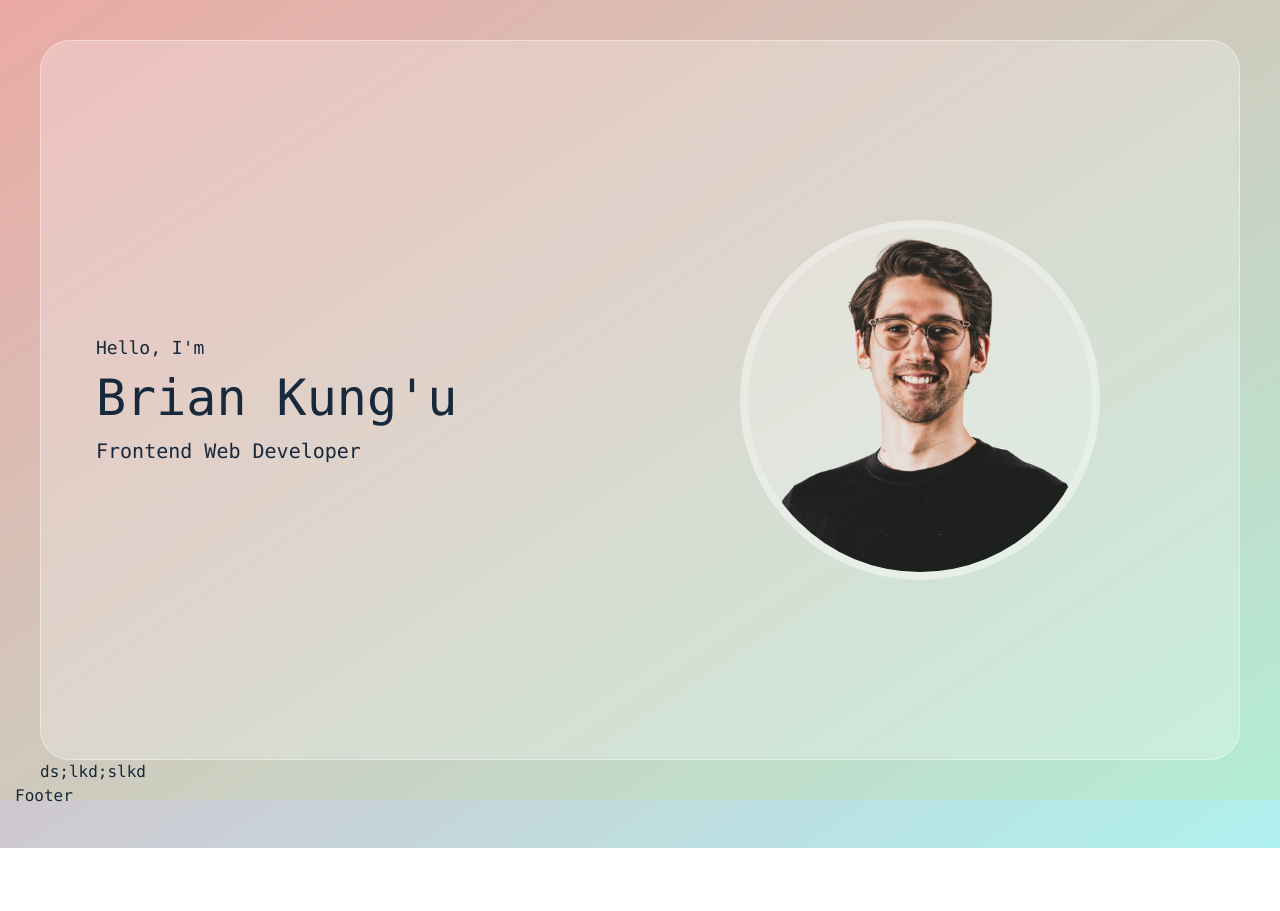
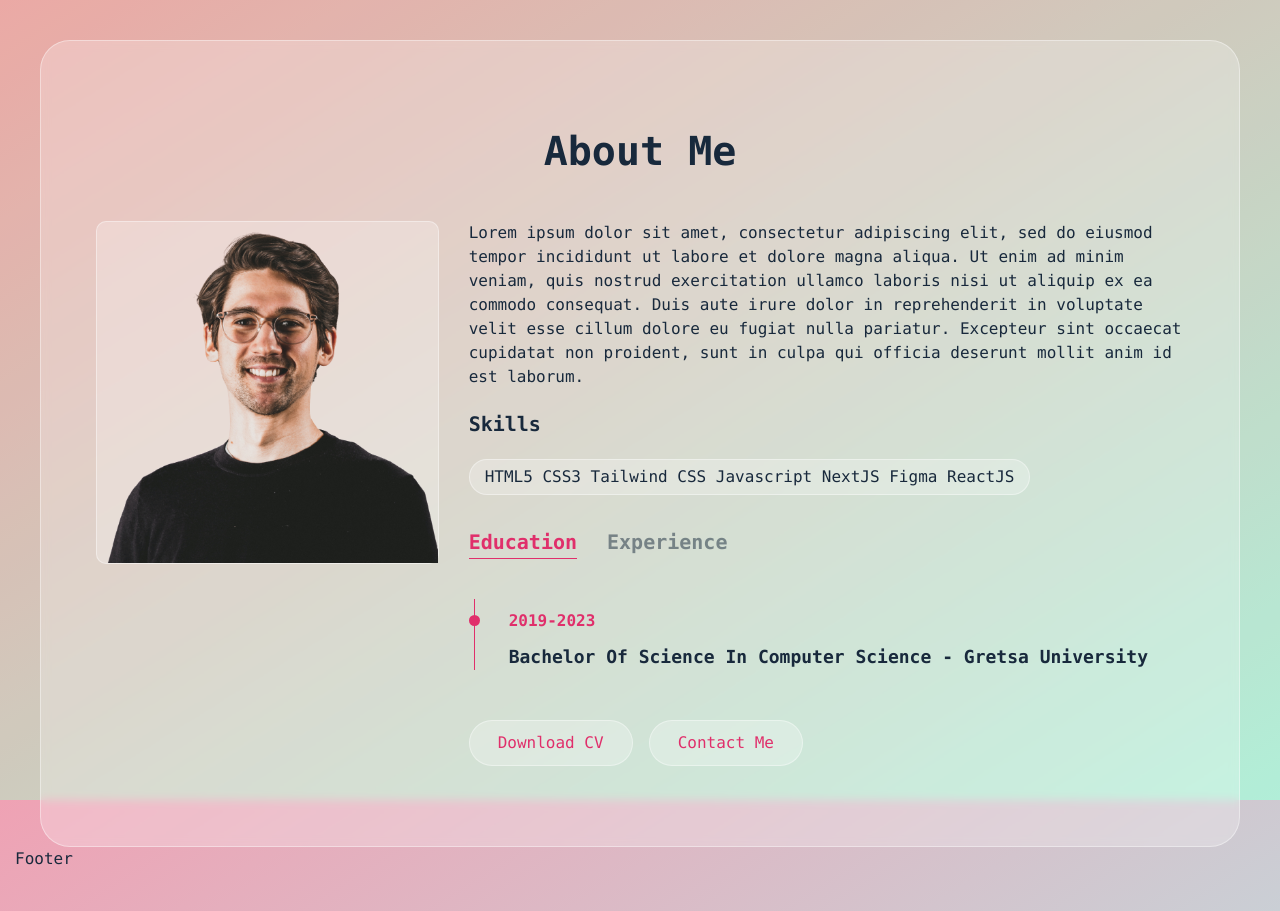
Before and after one commit to brianKungu/BrianKunguDEV, a Next.js app: page / in a window 1280 px wide. Before the commit the page ends 848 px from the top, so only its background shows below. Built offline with nearby package versions, Linux system fonts and the light colour scheme.

Commit message:
About Page design complete

```diff
--- a/components/sections/About.js
+++ b/components/sections/About.js
@@ -1,9 +1,54 @@
-import React from "react";
+import Image from "next/image";
+import React, { useState } from "react";
+import details from "../../utils/data";
+import Tabs from "./Tabs";
+import Link from 'next/link'
+export default function About() {
+  // const [date, setDate] = useState();
+  return (
+    <section className="about-section sec-padding" id="about">
+      <div className="container">
+        <div className="section-title">
+          <h2>about me</h2>
+        </div>
+        <div className="grid md:grid-cols-3">
+          <div className="about-img">
+            <div className="img-box">
+              <Image
+                src="/images/testimage2.png"
+                priority
+                width={400}
+                height={400}
+                alt="my image"
+              />
+            </div>
+          </div>
 
-export default function About() {
-  return (
-    <>
-      <div id="about">ds;lkd;slkd</div>
-    </>
+          <div className="about-text col-span-2 ">
+            {details.map((detail, index) => {
+              // console.log(detail.education.name);
+              const skills = detail.skill.join(" ");
+              // setDate(detail.education);
+              return (
+                <div key={index}>
+                  <p>{detail.description}</p>
+                  <h3>skills</h3>
+                  <div className="skills">
+                    <div className="skill-item">{skills}</div>
+                  </div>
+                  {detail &&
+                    detail.education.map((item, index) => {
+                      console.log(item.name);
+                      return <Tabs date={item.date} school={item.school} course={item.course} key={index} />;
+                    })}
+                </div>
+              );
+            })}
+            <Link href="#" passHref className="btn mr-4">download CV</Link>
+            <Link href="#" passHref className="btn">contact me</Link>
+          </div>
+        </div>
+      </div>
+    </section>
   );
 }
--- a/components/sections/Header.js
+++ b/components/sections/Header.js
@@ -1,15 +1,31 @@
 import Image from "next/image";
 import React from "react";
-
+// import Link from "next/link";
+import * as Scroll from "react-scroll";
+import { Link } from "react-scroll";
 export default function Header() {
   return (
-    <section id="header" className="flex items-center">
+    <section id="header" className="flex items-center hidden-sec">
       <div className="container">
         <div className="grid md:grid-cols-2 items-center">
           <div className="home-text">
-            <p>Hello, I'm</p>
-            <h1>Brian Kung'u</h1>
+            <p>Hello, I&apos;m</p>
+            <h1>Brian Kung&apos;u</h1>
             <h2>frontend web developer</h2>
+            <Link
+              to="about"
+              spy={true}
+              smooth={true}
+              offset={50}
+              duration={500}
+              passHref
+              class="btn"
+            >
+              Get to know me
+            </Link>
+            <Link to="#" class="btn">
+              portfolio
+            </Link>
           </div>
           <div className="home-img">
             <div className="img-box">
--- /dev/null
+++ b/components/sections/Tabs.js
@@ -0,0 +1,74 @@
+import React, { useState } from "react";
+
+export default function Tabs({ date, school, course }) {
+  const [toggleTab, setToggleTab] = useState("Education");
+  return (
+    <>
+      <div className="about-tabs">
+        <button
+          type="button"
+          className={toggleTab === "Education" ? "tab-item active" : "tab-item"}
+          onClick={() => setToggleTab("Education")}
+        >
+          Education
+        </button>
+        <button
+          type="button"
+          className={
+            toggleTab === "Experience" ? "tab-item active" : "tab-item"
+          }
+          onClick={() => setToggleTab("Experience")}
+        >
+          Experience
+        </button>
+      </div>
+
+      {/* Education section */}
+      <div
+        className={toggleTab === "Education" ? "tab-content" : "hidden"}
+        id="education"
+      >
+        <div className="timeline">
+          <div className="timeline-item">
+            <span className="date">{date}</span>
+            <h4>
+              {course} - <span>{school}</span>
+            </h4>
+          </div>
+        </div>
+      </div>
+      {/* Education section */}
+
+      {/* Experience section */}
+      <div
+        className={toggleTab === "Experience" ? "tab-content" : "hidden"}
+        id="experience"
+      >
+        <div className="timeline">
+          <div className="timeline-item">
+            <span className="date">2021-2022</span>
+            <h4>
+              Frontend developer - <span>Hexlen</span>
+            </h4>
+            <p>kldfldflksdflkdlfks</p>
+          </div>
+          <div className="timeline-item">
+            <span className="date">2021-2022</span>
+            <h4>
+              Frontend developer - <span>Hexlen</span>
+            </h4>
+            <p>lkdflklkflkdfgld</p>
+          </div>
+          <div className="timeline-item">
+            <span className="date">2021-2022</span>
+            <h4>
+              Frontend developer - <span>Hexlen</span>
+            </h4>
+            <p>flskdmflkdmflk</p>
+          </div>
+        </div>
+      </div>
+      {/* Experience section */}
+    </>
+  );
+}
--- a/src/styles/globals.css
+++ b/src/styles/globals.css
@@ -43,6 +43,7 @@ body {
     var(--cyan-light)
   );
   font-size: 16px;
+  background-attachment: fixed;
   line-height: 1.5;
   color: var(--blue-dark);
   padding: 5vh 15px;
@@ -60,6 +61,18 @@ body::before {
   opacity: 0.12;
 }
 
+h1,
+h2 {
+  font-weight: 700;
+}
+
+h3,
+h4,
+h5,
+h6 {
+  font-weight: 500;
+}
+
 img {
   max-width: 100%;
   vertical-align: middle;
@@ -70,6 +83,11 @@ section {
   border: 1px solid var(--white-alpa-40);
   min-height: 90vh;
   border-radius: 30px;
+  backdrop-filter: var(--backdrop-filter-blur);
+}
+
+.hidden-sec {
+  display: none !important;
 }
 
 .main {
@@ -96,6 +114,13 @@ section {
 
 .home-text h2 {
   font-size: 20px;
+  text-transform: capitalize;
+  font-weight: 300;
+  margin: 0 0 30px;
+}
+
+.home-text .btn {
+  margin: 0 15px 15px 0;
 }
 
 .home-text h1,
@@ -121,3 +146,223 @@ section {
   width: 100%;
   border-radius: 50%;
 }
+
+/* buttons */
+button {
+  font-family: inherit;
+  user-select: none;
+}
+.btn {
+  line-height: 1.5;
+  background-color: var(--white-alpa-25);
+  padding: 10px 28px;
+  display: inline-block;
+  border-radius: 1.5em;
+  color: var(--main-color);
+  text-transform: capitalize;
+  font-weight: 500;
+  border: 1px solid var(--white-alpa-40);
+  font-size: 16px;
+  position: relative;
+  user-select: none;
+  cursor: pointer;
+  overflow: hidden;
+  vertical-align: middle;
+  transition: color 0.3s ease;
+}
+
+.btn::before {
+  content: "";
+  position: absolute;
+  left: 0;
+  top: 0;
+  height: 100%;
+  width: 0%;
+  background-color: var(--main-color);
+  z-index: -1;
+  transition: width 0.3s ease;
+}
+
+.btn:hover::before {
+  width: 100%;
+}
+
+.btn:hover {
+  color: var(--white-color);
+}
+/* buttons */
+
+/* custom scrollbar */
+::-webkit-scrollbar {
+  width: 5px;
+}
+
+::-webkit-scrolbar-track {
+  background-color: var(--white-color);
+}
+
+::-webkit-scrollbar-thumb {
+  background-color: var(--main-color);
+}
+
+/* custom scrollbar */
+
+/* about page */
+.section-title {
+  padding: 0 15px;
+  width: 100%;
+  text-align: center;
+  margin-bottom: 40px;
+}
+
+.section-title h2 {
+  font-size: 40px;
+  text-transform: capitalize;
+}
+
+.sec-padding {
+  padding: 80px 0;
+}
+
+.about-img,
+.about-text {
+  padding: 0 15px;
+}
+
+.about-img .img-box {
+  background-color: var(--white-alpa-25);
+  max-width: 380px;
+  border: 1px solid var(--white-alpa-40);
+  margin: auto;
+  border-radius: 10px;
+}
+
+.about-text h3 {
+  text-transform: capitalize;
+  font-size: 20px;
+  font-weight: 700;
+  margin: 20px 0;
+}
+
+.about-text .skills {
+  display: flex;
+  flex-wrap: wrap;
+}
+
+.about-text .skill-item {
+  background-color: var(--white-alpa-25);
+  border: 1px solid var(--white-alpa-40);
+  padding: 5px 15px;
+  text-transform: capitalize;
+  margin: 0 10px 10px 0;
+  border-radius: 20px;
+}
+
+.about-tabs {
+  margin-top: 20px;
+}
+
+.about-tabs .tab-item {
+  padding: 2px 0;
+  background-color: transparent;
+  border: none;
+  text-transform: capitalize;
+  display: inline-block;
+  color: var(--blue-dark);
+  font-size: 20px;
+  cursor: pointer;
+  font-weight: 700;
+  margin: 0 30px 0 0;
+  position: relative;
+  opacity: 0.5;
+  transition: all 0.3s ease;
+}
+
+.about-tabs .tab-item:last-child {
+  margin: 0;
+}
+
+.about-tabs .tab-item::before {
+  content: "";
+  position: absolute;
+  left: 0;
+  bottom: 0;
+  width: 0%;
+  height: 1px;
+  background-color: var(--blue-dark);
+  transition: width 0.3s ease;
+}
+
+.about-tabs .tab-item:hover::before {
+  width: 100%;
+}
+.about-tabs .tab-item.active::before {
+  width: 100%;
+  background-color: var(--main-color);
+}
+.about-tabs .tab-item.active {
+  color: var(--main-color);
+  opacity: 1;
+  cursor: auto;
+}
+.about-text .timeline {
+  position: relative;
+}
+
+.about-text .timeline::before {
+  content: "";
+  position: absolute;
+  height: 100%;
+  width: 1px;
+  top: 0;
+  left: 5px;
+  background-color: var(--main-color);
+}
+
+.about-text .tab-content {
+  padding: 40px 0;
+}
+
+.about-text .timeline-item {
+  margin-bottom: 30px;
+  position: relative;
+  padding: 10px 0 0 40px;
+}
+
+.about-text .timeline-item::before {
+  content: "";
+  position: absolute;
+  height: 11px;
+  width: 11px;
+  background-color: var(--main-color);
+  left: 0;
+  top: 16px;
+  border-radius: 50%;
+}
+
+.about-text .timeline-item {
+  margin-bottom: 30px;
+}
+
+.about-text .timeline-item:last-child {
+  margin-bottom: 0;
+}
+
+.about-text .timeline-item .date {
+  display: block;
+  color: var(--main-color);
+  font-weight: 600;
+  margin: 0 0 10px;
+}
+
+.about-text .timeline-item h4 {
+  font-size: 18px;
+  text-transform: capitalize;
+  margin: 0 0 10px;
+  font-weight: 700;
+}
+
+.about-text .timeline-item h4 span {
+  font-weight: 600;
+}
+/* about page */
--- /dev/null
+++ b/utils/data.js
@@ -0,0 +1,25 @@
+const details = [
+  {
+    description:
+      "Lorem ipsum dolor sit amet, consectetur adipiscing elit, sed do eiusmod tempor incididunt ut labore et dolore magna aliqua. Ut enim ad minim veniam, quis nostrud exercitation ullamco laboris nisi ut aliquip ex ea commodo consequat. Duis aute irure dolor in reprehenderit in voluptate velit esse cillum dolore eu fugiat nulla pariatur. Excepteur sint occaecat cupidatat non proident, sunt in culpa qui officia deserunt mollit anim id est laborum.",
+
+    skill: [
+      "HTML5",
+      "CSS3",
+      "Tailwind CSS",
+      "Javascript",
+      "NextJS",
+      "Figma",
+      "ReactJS",
+    ],
+    education: [
+      {
+        date: "2019-2023",
+        course: "Bachelor of Science in Computer Science",
+        school: "Gretsa University",
+      },
+    ],
+  },
+];
+
+export default details;
```
